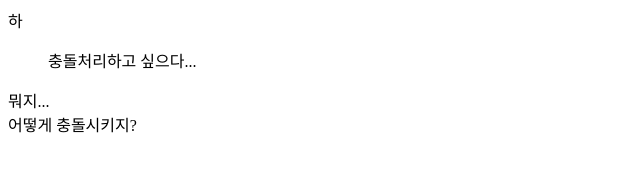
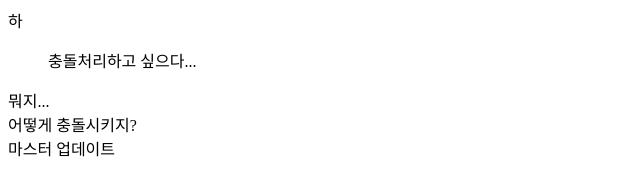
Before and after one commit to nugurejeil/test, a plain HTML site: page index.html in a window 1280 px wide. Shown: the whole page, without its empty margins (0-640 px from the left). Drawn offline with Linux system fonts and the light colour scheme.

Commit message:
마스터 업데이트

```diff
--- a/index.html
+++ b/index.html
@@ -20,5 +20,8 @@
   <div>
     어떻게 충돌시키지?
   </div>
+  <div>
+    마스터 업데이트
+  </div>
 </body>
 </html>
```
